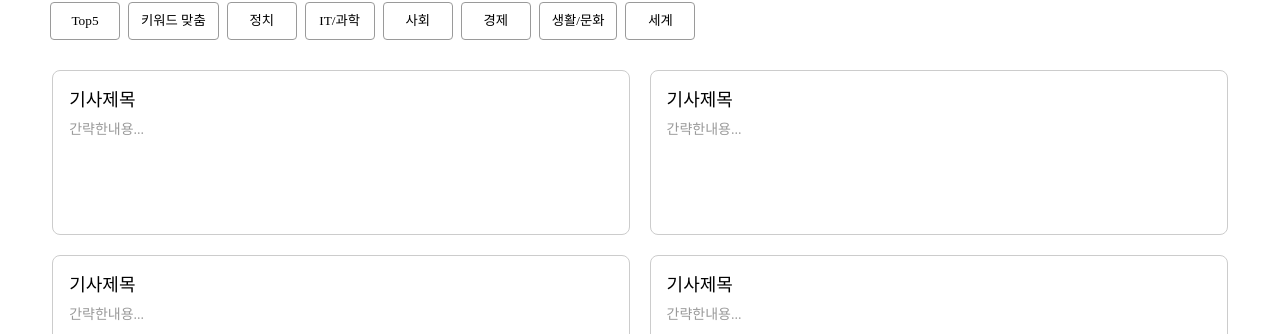
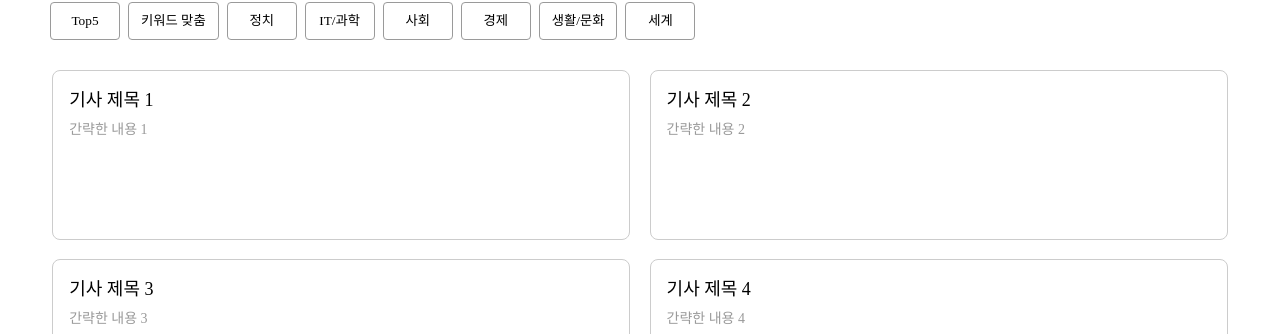
Before and after one commit to Heesu01/EngNews, a React (Create React App) app: page /news/1 in a window 1280 px wide. Shown: the part 466-800 px from the top of the page. Built offline with nearby package versions, Linux system fonts and the light colour scheme; a web font is replaced by a local one.

Commit message:
fix: 카드 map으로 구조 변경

```diff
--- a/src/pages/News.js
+++ b/src/pages/News.js
@@ -18,6 +18,17 @@ const News = () => {
     "경제",
     "생활/문화",
     "세계",
+  ];
+
+  const articles = [
+    { id: 1, title: "기사 제목 1", content: "간략한 내용 1" },
+    { id: 2, title: "기사 제목 2", content: "간략한 내용 2" },
+    { id: 3, title: "기사 제목 3", content: "간략한 내용 3" },
+    { id: 4, title: "기사 제목 4", content: "간략한 내용 4" },
+    { id: 4, title: "기사 제목 4", content: "간략한 내용 4" },
+    { id: 4, title: "기사 제목 4", content: "간략한 내용 4" },
+    { id: 4, title: "기사 제목 4", content: "간략한 내용 4" },
+    { id: 4, title: "기사 제목 4", content: "간략한 내용 4" },
   ];
 
   const selectCategory = (category) => {
@@ -64,22 +75,12 @@ const News = () => {
           ))}
         </FilterContainer>
         <ContentContainer>
-          <ArticleCard>
-            <ArticleTitle>기사제목</ArticleTitle>
-            <ArticleContent>간략한내용...</ArticleContent>
-          </ArticleCard>
-          <ArticleCard>
-            <ArticleTitle>기사제목</ArticleTitle>
-            <ArticleContent>간략한내용...</ArticleContent>
-          </ArticleCard>
-          <ArticleCard>
-            <ArticleTitle>기사제목</ArticleTitle>
-            <ArticleContent>간략한내용...</ArticleContent>
-          </ArticleCard>
-          <ArticleCard>
-            <ArticleTitle>기사제목</ArticleTitle>
-            <ArticleContent>간략한내용...</ArticleContent>
-          </ArticleCard>
+          {articles.map((article) => (
+            <ArticleCard key={article.id}>
+              <ArticleTitle>{article.title}</ArticleTitle>
+              <ArticleContent>{article.content}</ArticleContent>
+            </ArticleCard>
+          ))}
         </ContentContainer>
       </BottomContainer>
     </Container>
@@ -152,7 +153,8 @@ const FilterContainer = styled.div`
 
 const ContentContainer = styled.div`
   width: 100%;
-  min-height: 350px;
+
+  height: auto;
   margin-top: 30px;
   display: flex;
   justify-content: center;
@@ -162,6 +164,7 @@ const ContentContainer = styled.div`
 
 const ArticleCard = styled.div`
   width: 49%;
+  min-height: 170px;
   border: 1px solid #ccc;
   padding: 16px;
   border-radius: 8px;
```
